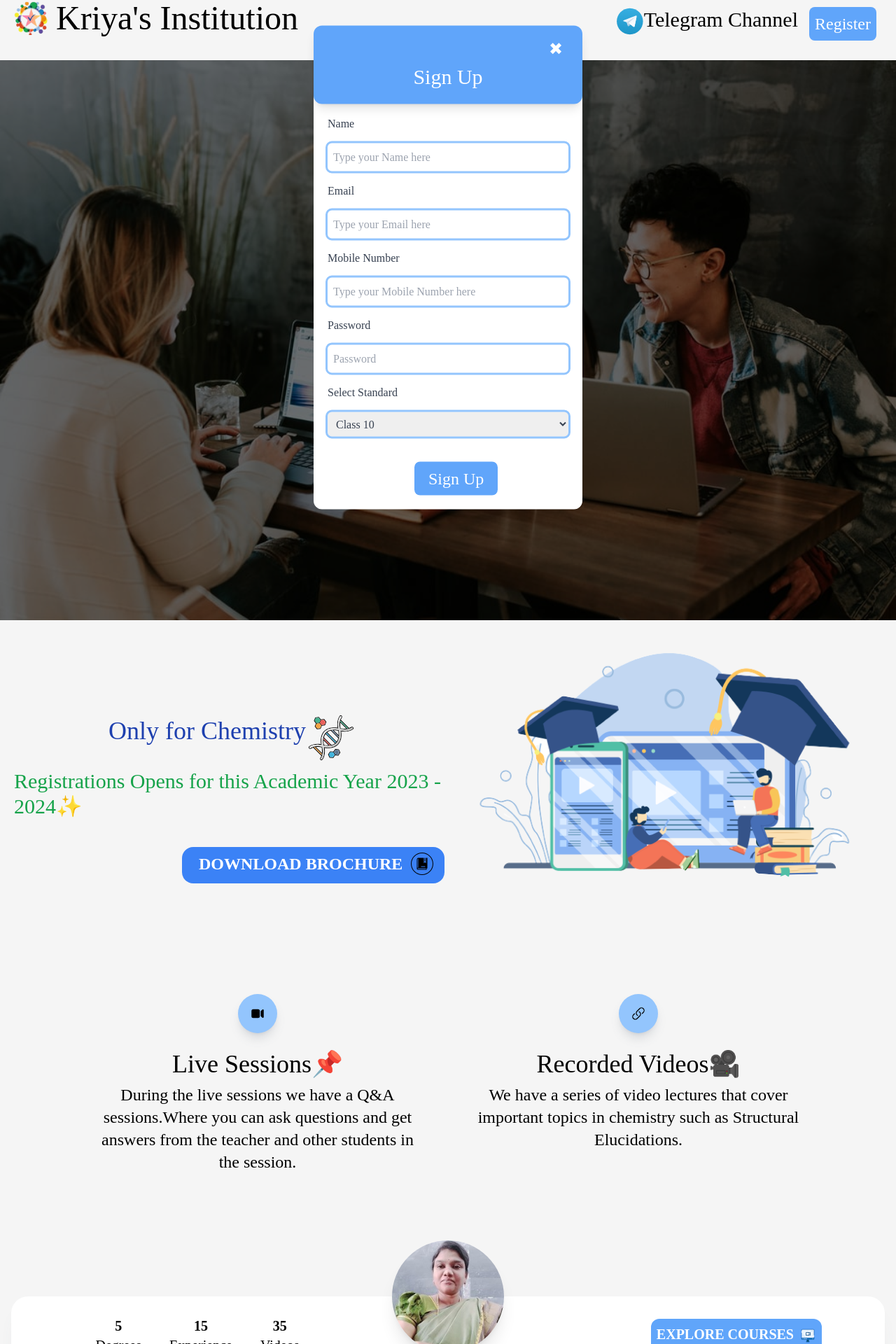
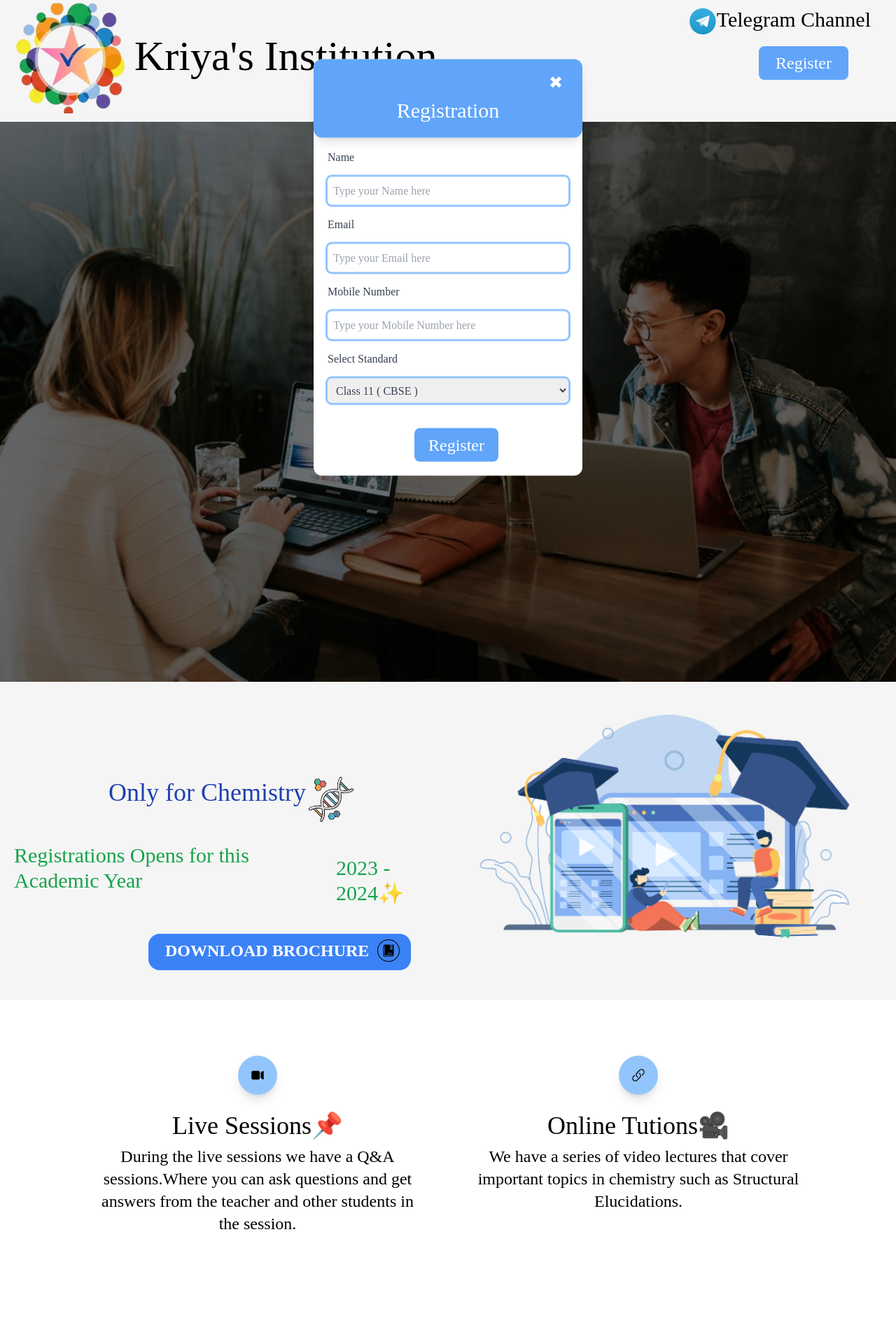
Before and after one commit to Smartsantosh1928/kriyas-institution, a React (Vite) app: page /home in a window 1280 px wide. Shown: the part 18-1938 px from the top of the page at 70% size. Built offline with nearby package versions, Linux system fonts and the light colour scheme; a web font is replaced by a local one.

Commit message:
scripts added

```diff
--- a/package.json
+++ b/package.json
@@ -15,7 +15,9 @@
     "react": "^18.2.0",
     "react-dom": "^18.2.0",
     "react-icons": "^4.8.0",
-    "react-router-dom": "^6.9.0"
+    "react-loading": "^2.0.3",
+    "react-router-dom": "^6.9.0",
+    "sweetalert2": "^11.7.3"
   },
   "devDependencies": {
     "@types/react": "^18.0.28",
--- a/src/card/courseCard.jsx
+++ b/src/card/courseCard.jsx
@@ -8,7 +8,7 @@ function Coursecard({name,time,batch,fee,img}) {
         <div class="max-w-sm rounded overflow-hidden shadow-lg">
         <img class="w-full" src={`/img/card.jpg`} alt="Sunset in the mountains"/>
         <div class="px-6 py-4 text-center">
-            <div class="font-bold text-4xl mb-2">{name}</div>
+            <div class="font-bold text-xl mb-2">{name}</div>
             <p class="text-gray-700 text-xl">
             Online class Timings : {time}
             </p>
@@ -19,7 +19,7 @@ function Coursecard({name,time,batch,fee,img}) {
         </div>
         <div className='flex justify-center flex-col mb-5'>
             <span className='mx-auto text-xl font-extrabold'>&#8377;{fee}</span>
-            <button className='p-2 bg-blue-400 mt-3 mx-20 md:mx-20 hover:bg-blue-700 text-white rounded-lg'>View More...</button>
+            {/* <button className='p-2 bg-blue-400 mt-3 mx-20 md:mx-20 hover:bg-blue-700 text-white rounded-lg'>View More...</button>     */}
         </div>
         </div>
         </>
--- a/src/data/contact-data.js
+++ b/src/data/contact-data.js
@@ -11,7 +11,7 @@ export const contactData = [
       "During the live sessions we have a Q&A sessions.Where you can ask questions and get answers from the teacher and other students in the session.",
   },
   {
-    title: "Recorded Videos🎥",
+    title: "Online Tutions🎥",
     icon: LinkIcon,
     description:
       "We have a series of video lectures that cover important topics in chemistry such as Structural Elucidations.",
--- a/src/data/course-data.js
+++ b/src/data/course-data.js
@@ -5,13 +5,6 @@ export const coursedata = [
         batch: "N1",
         fee: "15,000/-",
         img: "neet"
-    },
-    {
-        name: "CBSE Class 10",
-        time: "Friday 7:00 PM - 8:00 PM",
-        batch: "C3",
-        fee: "10,000/-",
-        img: "10"
     },
     {
         name: "CBSE Class 11",
@@ -27,25 +20,33 @@ export const coursedata = [
         fee: "10,000/-",
         img: "12"
     },
+    {
+        name: "Class 11 ( Medium : Eng )",
+        time: "Friday 7:00 PM - 8:00 PM",
+        batch: "E2",
+        fee: "10,000/-",
+        img: "12"
+    },
+
 ];
 
 export const tndata = [
     {
-        name: "Class 10",
+        name: "Class 12 ( Medium : Eng )",
         time: "Sunday 2:00 PM - 3:00 PM",
-        batch: "T3",
+        batch: "E1",
         fee: "10,000/-",
         img: "tn10"
     },
     {
-        name: "Class 11",
+        name: "Class 11 ( Medium : Tam )",
         time: "Thursday 7:00 PM - 8:00 PM",
         batch: "T2",
         fee: "10,000/-",
         img: "tn11"
     },
     {
-        name: "Class 12",
+        name: "Class 12 ( Medium : Tam )",
         time: "Teusday 7:00 PM - 8:00 PM",
         batch: "T1",
         fee: "10,000/-",
--- a/src/index.css
+++ b/src/index.css
@@ -3,6 +3,7 @@
 @tailwind utilities;
 
 body{
+    overflow: hidden;
     font-family: 'Edu NSW ACT Foundation', cursive;
-    background-color: #f5f5f5;
+    /* background-color: #f5f5f5; */
 }
--- a/src/pages/home.jsx
+++ b/src/pages/home.jsx
@@ -9,9 +9,10 @@ import { Footer } from "./footer";
 import {BsLinkedin} from 'react-icons/bs'
 import { BriefcaseIcon } from "@heroicons/react/24/solid";
 import { useState } from 'react';
-import { Link } from 'react-router-dom';
 import Coursecard from '../card/courseCard';
 import { coursedata, tndata } from '../data/course-data';
+import Swal from 'sweetalert2';
+import ReactLoading from 'react-loading';
 
 export function Home() {
     const year = new Date().getFullYear();
@@ -44,6 +45,48 @@ export function Home() {
         }
     }
 
+    const [isloading,setisloading] = useState(false)
+    const scriptURL = "https://script.google.com/macros/s/AKfycbxqePwBS9AriYdbi69jTBdiftstxuPW5cgkoLfG6IZ_w3iidjSHZoqUtaBrXFFoOrs_/exec"
+
+    const handlesubmit = async () => {
+      if(details.stud_name == "" || details.stud_name == undefined)
+      Swal.fire({icon:"warning",title:"Please Enter Your Name"})
+      else if(details.stud_email == "" || details.stud_email == undefined)
+      Swal.fire({icon:"warning",title:"Please Enter Your Email"})
+      else if(details.stud_phone == "" || details.stud_phone == undefined)
+      Swal.fire({icon:"warning",title:"Please Enter Your Mobile Number"})
+      else if(details.stud_std == "" || details.stud_std == undefined)
+      Swal.fire({icon:"warning",title:"Please Select Your Standard"})
+      else
+      {
+        setisloading(true)
+        fetch(scriptURL,
+          { method: 'POST',
+          body:new URLSearchParams(details),
+        })
+        .then(response => {
+          console.log('Success!', response);
+          Swal.fire(
+            'Good job!',
+            'You Have Been Registered Successfully!',
+            'We Will Contact You Soon...'
+            )
+            fetch("http://localhost:3000/sendmail",
+            {
+              method: 'POST',
+              headers: {
+                'Content-Type': 'application/json'
+              },
+              body:JSON.stringify(details),
+            })
+            setisloading(false)
+            setDetails({});
+            document.querySelectorAll("input").forEach(input => input.value = "");
+          })
+          .catch(error => console.error('Error!', error.message))
+        }
+    }
+
     const [popup,setpopup] = useState(true)
     const handlePopup = () => {
       setpopup(!popup)
@@ -55,18 +98,34 @@ export function Home() {
       }, 5000);
     },[])
 
+    if (popup)
+      document.body.style.overflow = 'auto';
+    else
+    {
+      window.scrollTo(0,0);
+      document.body.style.overflow = 'hidden';
+    }
+
+
+    const handlescroll = ()=>{
+      window.scroll({
+        top : 1700,
+        behavior : "smooth"
+      })
+    }
+
     return (
         <>
-            <div className='w-full h-auto flex flex-row bg-[#f5f5f5] p-5'>
-                <img src="/img/logo.png" alt="LOGO" className='w-12 h-12 mr-3'/>
-                <span className='text-2xl md:text-5xl'>Kriya's Institution</span>
-                    <a href="http://" target="_blank" className='ml-auto flex flex-row border hover:bg-blue-300 border-none p-2 rounded-3xl'>
-                        <img src={Telegramsvg} alt="Telegram" className='w-10 h-10' />
+            <div className='w-full h-auto flex md:flex-row bg-[#f5f5f5] p-5 flex-col'>
+                <img src="/img/logo.png" alt="LOGO" className='w-28 h-28 md:w-40 md:h-40 mr-3'/>
+                <span className='text-4xl -mt-24 ml-32 md:ml-0 md:text-6xl md:mt-12'>Kriya's Institution</span>
+                    <a href="http://t.me/" target="_blank" className='ml-auto -mt-16 md:mt-0 flex flex-row border border-none p-2 rounded-3xl md:mb-32 md:-mr-44'>
+                        <img src={Telegramsvg} alt="Telegram" className='w-10 h-10 hover:bg-[#239bcd] rounded-lg' />
                         <span className='text-3xl  hidden md:block'>Telegram Channel</span>
                     </a>
-                <button className='bg-blue-400 rounded-lg text-2xl m-2 p-2 text-white hover:bg-blue-600' onClick={handlePopup}>Register</button>
+                <button className='bg-blue-400 rounded-lg text-2xl mt-12 m-2 p-2 text-white hover:bg-blue-600 md:mb-20 md:px-6 md:mr-12 md:pt-2 md:mt-16' onClick={handlePopup}>Register</button>
             </div>
-        <div className="relative flex h-screen content-center items-center justify-center pt-16 pb-32">
+        <div className="relative flex h-screen content-center items-center justify-center pt-16 pb-32 md:-mt-10">
             <div className="absolute top-0 h-full w-full bg-[url('/img/teamwork.jpg')] bg-cover" />
             <div className="absolute top-0 h-full w-full bg-black/50 bg-cover bg-center" />
         </div>
@@ -76,10 +135,11 @@ export function Home() {
                     <span >Only for Chemistry</span>
                     <img src={Hourglass} alt="Chemistry" className='ml-1 mt-5 w-16 h-16'/>
                 </div>
-                <span className='md:text-3xl mt-3 text-green-600 text-4xl flex items-center justify-center'>
-                    Registrations Opens for this Academic Year {year} - {year + 1}✨
+                <span className='md:text-3xl mt-3 text-green-600 text-xl flex justify-center items-center flex-col md:flex-row'>
+                    Registrations Opens for this Academic Year
+                    <p><pre> </pre>{year} - {year + 1}✨</p>
                 </span>
-                <Button onClick={hanndleDownload} variant="gradient" className="rounded-2xl mt-10 md:ml-60 bg-blue-500 ">
+                <Button onClick={hanndleDownload} variant="gradient" className="rounded-2xl mt-10 md:ml-48 bg-blue-500 ">
                 <span className='text-2xl flex mt-2'>
                     Download Brochure
                     <img src={brochuresvg} alt="Brochure" className='pl-3 -mr-10 -mb-5' />
@@ -112,7 +172,86 @@ export function Home() {
               </Card>
             ))}
           </div>
-        <section className="relative bg-blue-gray-50/50 py-16 px-4 text-xl">
+      <div className={`container mx-auto p-4 ${popup ? 'hidden' : 'block'}`}>
+        <Card className="absolute top-2/4 left-2/4 w-full max-w-[24rem] -translate-y-2/4 -translate-x-2/4">
+          <CardHeader
+            variant="gradient"
+            color="blue"
+            className="mb-4 grid h-28 place-items-center p-5 bg-blue-400"
+          >
+            <button onClick={handlePopup} className='p-1 px-2 hover:bg-[#ffffff] hover:opacity-50 hover:text-black rounded-full ml-auto -mt-2 text-2xl'>&#10006;</button>
+            <Typography variant="h3">
+              Registration
+            </Typography>
+          </CardHeader>
+          <CardBody className="flex flex-col gap-4 px-5 w-full">
+            <span>Name</span>
+            <input type="text" label="Name" size="lg" name="stud_name" onChange={handleChange} placeholder="Type your Name here" className='outline rounded-md p-2 outline-blue-300'/>
+            <span>Email</span>
+            <input type="email" label="Email" size="lg" name="stud_email" onChange={handleChange} placeholder="Type your Email here" className='outline rounded-md p-2 outline-blue-300'/>
+            <span>Mobile Number</span>
+            <input type="text" label="Phone" size="lg" name="stud_phone" onChange={handleChange} placeholder="Type your Mobile Number here" className='outline rounded-md p-2 outline-blue-300'/>
+              <span>Select Standard</span>
+            <select label="Select Class" name="stud_std" value={details.stud_std} onChange={handleChange} className='outline rounded-md p-2 outline-blue-300'>
+              <option value="Class 11 (CBSE)">Class 11 ( CBSE )</option>
+              <option value="Class 12 (CBSE)">Class 12 ( CBSE )</option>
+              <option value="Class 11 (Tam)">Class 11 ( Medium:Tam )</option>
+              <option value="Class 12 (Tam)">Class 12  ( Medium:Tam )</option>
+              <option value="Class 11 (Eng)">Class 11 ( Medium:Eng )</option>
+              <option value="Class 12 (Eng)">Class 12  ( Medium:Eng )</option>
+              <option value="NEET">NEET</option>
+            </select>
+            <div className="-ml-2.5 flex">
+              <checkbox label="I agree the Terms and Conditions" checked={details.terms} name="terms" onChange={(e) => {setDetails(e.target.checked)}}/>
+            </div>
+          </CardBody>
+          <CardFooter className="pt-0">
+            {
+              isloading ?
+              <div className='flex justify-center items-center p-5'>
+              <ReactLoading type={"spinningBubbles"} color={"lightblue"} height={'10%'} width={'20%'} />
+              </div>
+              : <button className='px-5 p-2 text-white text-2xl ml-36 bg-blue-400 rounded-lg my-5' onClick={handlesubmit}>
+              Register
+            </button>
+            }
+
+         </CardFooter>
+        </Card>
+      </div>
+      <section data-section="course">
+      <div className='w-full h-full grid grid-cols-1 md:grid-cols-4 p-10 -mt-16 mb-24 gap-10'>
+          {
+            coursedata.map(({name,time,batch,fee,img}) => {
+              return(
+                <Coursecard
+                name={name}
+                time={time}
+                batch={batch}
+                fee={fee}
+                img={img}
+                />
+                )
+              })
+            }
+      </div>
+      </section>
+      <div className='w-full h-full grid grid-cols-1 md:grid-cols-3 p-10 -mt-16 mb-24 md:gap-60 gap-10'>
+      {
+        tndata.map(({name,time,batch,fee,img}) => {
+          return(
+            <Coursecard
+            name={name}
+            time={time}
+            batch={batch}
+            fee={fee}
+            img={img}
+            />
+          )
+        })
+      }
+      </div>
+      <section className="relative bg-blue-gray-50/50 py-16 px-4 text-xl">
         <div className="container mx-auto">
           <div className="relative mb-6 -mt-20 flex w-full min-w-0 flex-col break-words rounded-3xl bg-white shadow-xl shadow-gray-500/5">
             <div className="px-6">
@@ -129,9 +268,11 @@ export function Home() {
                   </div>
                 </div>
                 <div className="mt-10 flex w-full justify-center px-4 lg:order-3 lg:mt-0 lg:w-4/12 lg:justify-end lg:self-center">
+                  <button onClick={handlescroll}>
                   <Button className="bg-blue-400 p-2 py-2 rounded-xl flex">Explore Courses
                   <img src={recordsvg} alt="video" className='w-8 h-8 pl-2'/>
                   </Button>
+                  </button>
                 </div>
                 <div className="w-full px-4 lg:order-1 lg:w-4/12">
                   <div className="flex justify-center py-4 pt-8 lg:pt-4">
@@ -163,21 +304,6 @@ export function Home() {
                         className="font-normal text-blue-gray-500"
                       >
                         Experience
-                      </Typography>
-                    </div>
-                    <div className="p-3 text-center lg:mr-4">
-                      <Typography
-                        variant="lead"
-                        color="blue-gray"
-                        className="font-bold uppercase"
-                      >
-                        35
-                      </Typography>
-                      <Typography
-                        variant="small"
-                        className="font-normal text-blue-gray-500"
-                      >
-                        Videos
                       </Typography>
                     </div>
                   </div>
@@ -219,83 +345,6 @@ export function Home() {
           </div>
         </div>
       </section>
-      <div className={`container mx-auto p-4 ${popup ? 'hidden' : 'block'}`}>
-        <Card className="absolute top-2/4 left-2/4 w-full max-w-[24rem] -translate-y-2/4 -translate-x-2/4">
-          <CardHeader
-            variant="gradient"
-            color="blue"
-            className="mb-4 grid h-28 place-items-center p-5 bg-blue-400"
-          >
-            <button onClick={handlePopup} className='p-1 px-2 hover:bg-[#ffffff] hover:opacity-50 hover:text-black rounded-full ml-auto -mt-2 text-2xl'>&#10006;</button>
-            <Typography variant="h3">
-              Sign Up
-            </Typography>
-          </CardHeader>
-          <CardBody className="flex flex-col gap-4 px-5 w-full">
-            <span>Name</span>
-            <input type="text" label="Name" size="lg" name="stud_name" onChange={handleChange} placeholder="Type your Name here" className='outline rounded-md p-2 outline-blue-300'/>
-            <span>Email</span>
-            <input type="email" label="Email" size="lg" name="stud_email" onChange={handleChange} placeholder="Type your Email here" className='outline rounded-md p-2 outline-blue-300'/>
-            <span>Mobile Number</span>
-            <input type="text" label="Phone" size="lg" name="stud_phone" onChange={handleChange} placeholder="Type your Mobile Number here" className='outline rounded-md p-2 outline-blue-300'/>
-            <span>Password</span>
-            <input
-              type="password"
-              label="Password"
-              name="stud_password"
-              size="lg"
-              onChange={handleChange}
-              placeholder="Password"
-              className='outline rounded-md p-2 outline-blue-300'
-              />
-              <span>Select Standard</span>
-            <select label="Select Class" name="stud_std" value={details.stud_std} onChange={handleChange} className='outline rounded-md p-2 outline-blue-300'>
-              <option value="Class 10">Class 10</option>
-              <option value="Class 11">Class 11</option>
-              <option value="Class 12">Class 12</option>
-              <option value="NEET">NEET</option>
-            </select>
-            <div className="-ml-2.5 flex">
-              <checkbox label="I agree the Terms and Conditions" checked={details.terms} name="terms" onChange={(e) => {setDetails(e.target.checked)}}/>
-            </div>
-          </CardBody>
-          <CardFooter className="pt-0">
-            <button className='px-5 p-2 text-white text-2xl ml-36 bg-blue-400 rounded-lg my-5'>
-              Sign Up
-            </button>
-         </CardFooter>
-        </Card>
-      </div>
-      <div className='w-full h-full grid grid-cols-1 md:grid-cols-4 p-10 -mt-16 mb-24 gap-10'>
-          {
-            coursedata.map(({name,time,batch,fee,img}) => {
-              return(
-                <Coursecard
-                name={name}
-                time={time}
-                batch={batch}
-                fee={fee}
-                img={img}
-                />
-              )
-            })
-          }
-      </div>
-      <div className='w-full h-full grid grid-cols-1 md:grid-cols-3 p-10 -mt-16 mb-24 md:gap-60 gap-10'>
-      {
-        tndata.map(({name,time,batch,fee,img}) => {
-          return(
-            <Coursecard
-            name={name}
-            time={time}
-            batch={batch}
-            fee={fee}
-            img={img}
-            />
-          )
-        })
-      }
-      </div>
       <div className="bg-blue-gray-50/50">
         <Footer />
       </div>
--- a/src/pages/sign-up.jsx
+++ b/src/pages/sign-up.jsx
@@ -77,7 +77,7 @@ export function SignUp() {
           </CardBody>
           <CardFooter className="pt-0">
             <Button variant="gradient" fullWidth>
-              Sign Up
+              Register
             </Button>
             <Typography variant="small" className="mt-6 flex justify-center">
               Already have an account?
--- /dev/null
+++ b/src/pages/upload.jsx
@@ -0,0 +1,36 @@
+const Upload = () => {
+
+const handleFileUpload = (event) => {
+    const file = event.target[0].files[0];
+    const formData = new FormData();
+    formData.append('file', file);
+
+  fetch('http://127.0.0.1:3000/upload', {
+        method: 'POST',
+        body: formData,
+      }).then(async response =>
+        {
+          const data = await response.text();
+          console.log(data)
+          confirm(data)
+        })
+      .catch(error => console.log(error));
+
+};
+
+const handleFormSubmit = (e) => {
+  e.preventDefault();
+  handleFileUpload(e)
+}
+
+return (
+    <div>
+      <form onSubmit={handleFormSubmit} encType="multipart/form-data">
+      <input type="file" name="file" /><br /><br />
+      <input type="submit" value="Upload" />
+      </form>
+    </div>
+);
+}
+
+export default Upload;
```
Also changed, not shown: 1 other file (tests, documents, lock files or other folders).
